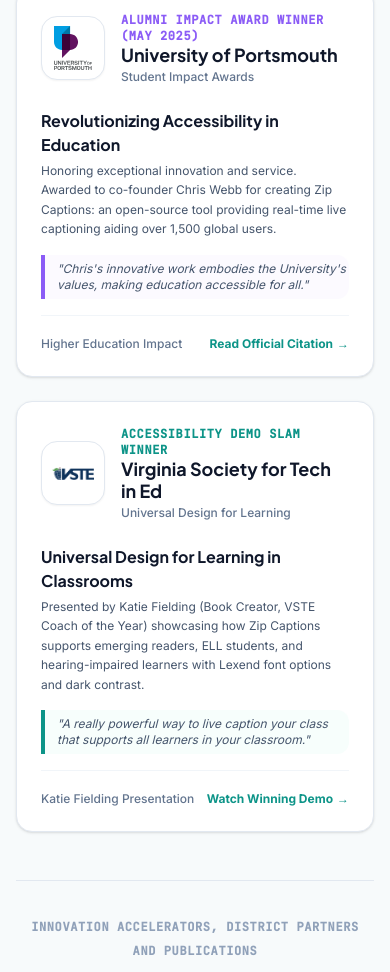
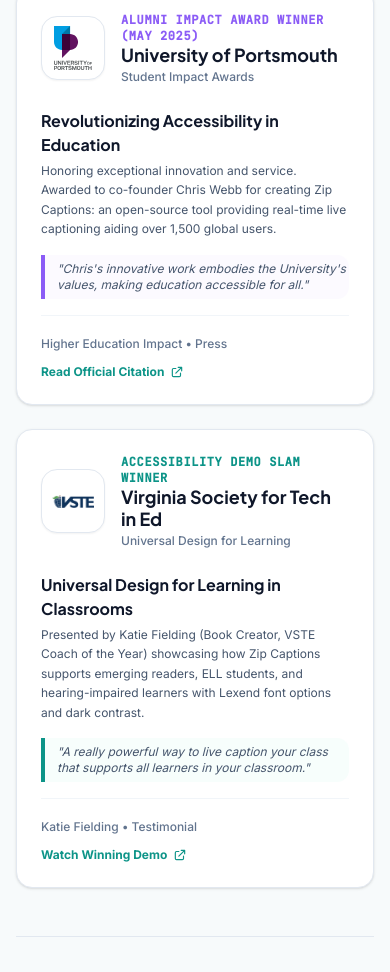
Before and after one commit to crippit/zip-solutions-home, an Astro site: page / in a window 390 px wide. Shown: the part 1116-2088 px from the top of the page. Built offline with nearby package versions, Linux system fonts and the light colour scheme; Astro itself is replaced by a stand-in of ours.

Commit message:
Fix accolades links for University of Portsmouth citation and VSTE demo video

```diff
--- a/src/pages/index.astro
+++ b/src/pages/index.astro
@@ -197,15 +197,28 @@
         <div class="bg-white border border-slate-200 hover:border-amethyst/50 rounded-2xl p-6 sm:p-8 transition-all shadow-sm hover:shadow-md flex flex-col justify-between group">
           <div class="space-y-4">
             <div class="flex items-center gap-4">
-              <div class="w-16 h-16 rounded-2xl bg-white p-2.5 border border-slate-200 flex items-center justify-center shadow-xs shrink-0">
+              <a
+                href="https://myport.port.ac.uk/news-events-and-blogs/news/students-contribution-to-the-community-celebrated-at-the-2025-student-impact-awards"
+                target="_blank"
+                rel="noopener noreferrer"
+                class="w-16 h-16 rounded-2xl bg-white p-2.5 border border-slate-200 flex items-center justify-center shadow-xs shrink-0 hover:border-amethyst/50 transition-colors"
+                title="Read University of Portsmouth Official Citation"
+              >
                 <img src="/images/logos/portsmouth.svg" alt="University of Portsmouth Official Logo" class="h-11 w-auto object-contain" loading="lazy" />
-              </div>
+              </a>
               <div>
                 <span class="text-xs font-bold font-mono text-amethyst uppercase tracking-wider block">
                   Alumni Impact Award Winner (May 2025)
                 </span>
                 <h3 class="text-lg font-bold text-midnight font-heading leading-tight">
-                  University of Portsmouth
+                  <a
+                    href="https://myport.port.ac.uk/news-events-and-blogs/news/students-contribution-to-the-community-celebrated-at-the-2025-student-impact-awards"
+                    target="_blank"
+                    rel="noopener noreferrer"
+                    class="hover:text-amethyst transition-colors"
+                  >
+                    University of Portsmouth
+                  </a>
                 </h3>
                 <p class="text-xs text-slate-500 font-medium mt-0.5">
                   Student Impact Awards
@@ -227,10 +240,20 @@
             </blockquote>
           </div>
 
-          <div class="pt-5 mt-4 border-t border-slate-100 flex items-center justify-between">
-            <span class="text-xs text-slate-500 font-medium">Higher Education Impact</span>
-            <a href="/press" class="text-xs font-bold text-teal-brand hover:text-teal-700 inline-flex items-center gap-1 group-hover:translate-x-0.5 transition-transform">
-              <span>Read Official Citation</span> &rarr;
+          <div class="pt-5 mt-4 border-t border-slate-100 flex flex-wrap items-center justify-between gap-3">
+            <a href="/press#portsmouth" class="text-xs text-slate-500 hover:text-midnight font-medium transition-colors">
+              Higher Education Impact &bull; Press
+            </a>
+            <a
+              href="https://myport.port.ac.uk/news-events-and-blogs/news/students-contribution-to-the-community-celebrated-at-the-2025-student-impact-awards"
+              target="_blank"
+              rel="noopener noreferrer"
+              class="text-xs font-bold text-teal-brand hover:text-teal-700 inline-flex items-center gap-1 group-hover:translate-x-0.5 transition-transform"
+            >
+              <span>Read Official Citation</span>
+              <svg class="w-3.5 h-3.5 ml-0.5" fill="none" viewBox="0 0 24 24" stroke="currentColor">
+                <path stroke-linecap="round" stroke-linejoin="round" stroke-width="2" d="M10 6H6a2 2 0 00-2 2v10a2 2 0 002 2h10a2 2 0 002-2v-4M14 4h6m0 0v6m0-6L10 14" />
+              </svg>
             </a>
           </div>
         </div>
@@ -239,15 +262,28 @@
         <div class="bg-white border border-slate-200 hover:border-teal-300 rounded-2xl p-6 sm:p-8 transition-all shadow-sm hover:shadow-md flex flex-col justify-between group">
           <div class="space-y-4">
             <div class="flex items-center gap-4">
-              <div class="w-16 h-16 rounded-2xl bg-white p-2.5 border border-slate-200 flex items-center justify-center shadow-xs shrink-0">
+              <a
+                href="https://www.youtube.com/watch?v=u2wNoSQz0Zk"
+                target="_blank"
+                rel="noopener noreferrer"
+                class="w-16 h-16 rounded-2xl bg-white p-2.5 border border-slate-200 flex items-center justify-center shadow-xs shrink-0 hover:border-teal-300 transition-colors"
+                title="Watch VSTE Winning Demo on YouTube"
+              >
                 <img src="/images/logos/vste.png" alt="Virginia Society for Technology in Education Logo" class="h-8 w-auto object-contain" loading="lazy" />
-              </div>
+              </a>
               <div>
                 <span class="text-xs font-bold font-mono text-teal-brand uppercase tracking-wider block">
                   Accessibility Demo Slam Winner
                 </span>
                 <h3 class="text-lg font-bold text-midnight font-heading leading-tight">
-                  Virginia Society for Tech in Ed
+                  <a
+                    href="https://www.youtube.com/watch?v=u2wNoSQz0Zk"
+                    target="_blank"
+                    rel="noopener noreferrer"
+                    class="hover:text-teal-brand transition-colors"
+                  >
+                    Virginia Society for Tech in Ed
+                  </a>
                 </h3>
                 <p class="text-xs text-slate-500 font-medium mt-0.5">
                   Universal Design for Learning
@@ -269,10 +305,20 @@
             </blockquote>
           </div>
 
-          <div class="pt-5 mt-4 border-t border-slate-100 flex items-center justify-between">
-            <span class="text-xs text-slate-500 font-medium">Katie Fielding Presentation</span>
-            <a href="/testimonial" class="text-xs font-bold text-teal-brand hover:text-teal-700 inline-flex items-center gap-1 group-hover:translate-x-0.5 transition-transform">
-              <span>Watch Winning Demo</span> &rarr;
+          <div class="pt-5 mt-4 border-t border-slate-100 flex flex-wrap items-center justify-between gap-3">
+            <a href="/testimonial#katie-fielding" class="text-xs text-slate-500 hover:text-midnight font-medium transition-colors">
+              Katie Fielding &bull; Testimonial
+            </a>
+            <a
+              href="https://www.youtube.com/watch?v=u2wNoSQz0Zk"
+              target="_blank"
+              rel="noopener noreferrer"
+              class="text-xs font-bold text-teal-brand hover:text-teal-700 inline-flex items-center gap-1 group-hover:translate-x-0.5 transition-transform"
+            >
+              <span>Watch Winning Demo</span>
+              <svg class="w-3.5 h-3.5 ml-0.5" fill="none" viewBox="0 0 24 24" stroke="currentColor">
+                <path stroke-linecap="round" stroke-linejoin="round" stroke-width="2" d="M10 6H6a2 2 0 00-2 2v10a2 2 0 002 2h10a2 2 0 002-2v-4M14 4h6m0 0v6m0-6L10 14" />
+              </svg>
             </a>
           </div>
         </div>
--- a/src/pages/press.astro
+++ b/src/pages/press.astro
@@ -127,7 +127,7 @@
       <div class="grid grid-cols-1 md:grid-cols-2 gap-8 lg:gap-10">
 
         <!-- Award Card 1: University of Portsmouth -->
-        <article class="bg-white rounded-3xl border border-slate-200 shadow-sm overflow-hidden flex flex-col justify-between hover:border-amethyst/50 transition-all group">
+        <article id="portsmouth" class="bg-white rounded-3xl border border-slate-200 shadow-sm overflow-hidden flex flex-col justify-between hover:border-amethyst/50 transition-all group scroll-mt-24">
           <div class="p-6 sm:p-8 space-y-5">
             <div class="flex items-center gap-4">
               <img
--- a/src/pages/testimonial.astro
+++ b/src/pages/testimonial.astro
@@ -258,7 +258,7 @@
         </div>
 
         <!-- Card 2: Katie Fielding -->
-        <div class="bg-white rounded-3xl border border-slate-200 shadow-sm p-6 sm:p-8 flex flex-col justify-between hover:border-amethyst/50 transition-all">
+        <div id="katie-fielding" class="bg-white rounded-3xl border border-slate-200 shadow-sm p-6 sm:p-8 flex flex-col justify-between hover:border-amethyst/50 transition-all scroll-mt-24">
           <div class="space-y-4">
             <div class="flex items-center gap-3">
               <img
```
